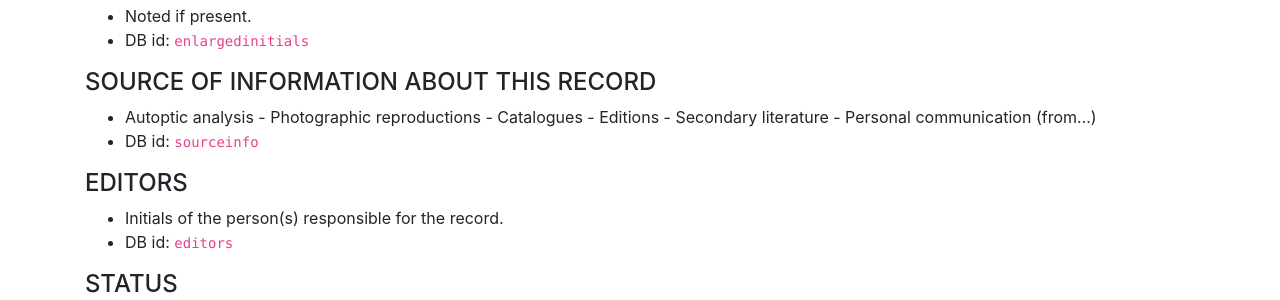
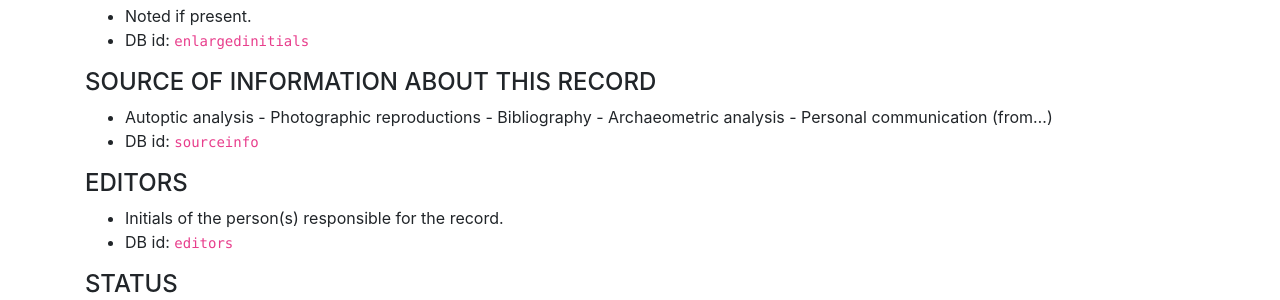
Before and after one commit to paths-erc/docs, a Jekyll site: the page built from handbook/manuscripts.md, in a window 1280 px wide and 900 px high, scrolled down 15600 px. Shown: the part 153-453 px from the top of the window. Built offline with Jekyll 4.4.1, drawn with Linux system fonts in a browser that asks for light colours; nearby versions of some CDN libraries.

Commit message:
Typo fix

```diff
--- a/handbook/manuscripts.md
+++ b/handbook/manuscripts.md
@@ -613,7 +613,7 @@ In the absence of a detailed and comprehensive study, we do not take into accoun
 - DB id: `enlargedinitials`
 
 #### SOURCE OF INFORMATION ABOUT THIS RECORD
-- Autoptic analysis - Photographic reproductions - Catalogues - Editions - Secondary literature - Personal communication (from...)
+- Autoptic analysis - Photographic reproductions - Bibliography - Archaeometric analysis - Personal communication (from…)
 - DB id: `sourceinfo`
 
 #### EDITORS
```
